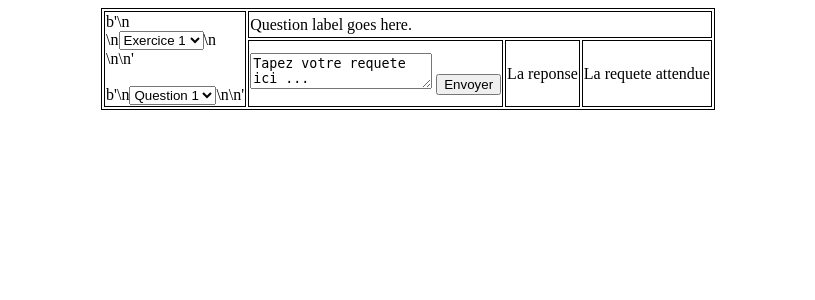
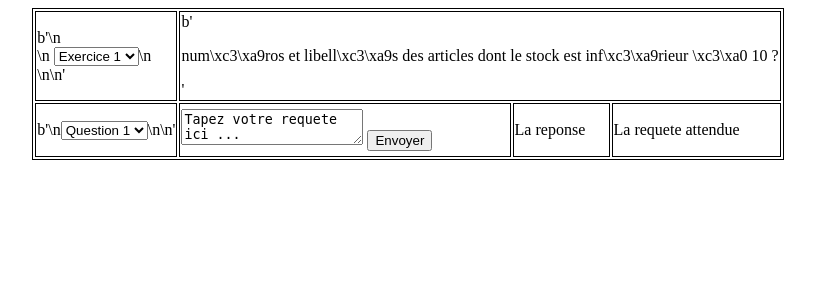
Before and after one commit to ujm-projet-l3info-2017/Groupe1, a Django app: page / in a window 1280 px wide. Shown: the top 300 px of the page, without its empty margins (232-1047 px from the left). Run offline with Django 3.2, Linux system fonts and the light colour scheme; data comes from the database, SQL or seed files in the repository.

Commit message:
fix: bugs in load_question, load_exercise and load_label

```diff
--- a/static/website/js/scriptyskippy.js
+++ b/static/website/js/scriptyskippy.js
@@ -38,3 +38,18 @@ function get_label() {
 	}
     });
 }
+
+function get_question() {
+    $.ajax({
+	url : '/question/',
+	type : 'POST' ,
+	headers: {
+            'X-CSRFToken': get_token()
+	},
+	data : { exercise_no : $("#exercise_selection").val() },
+	success : function(data, status){
+	    if (status ==="success")
+		$("#question").html( data );
+	}
+    });
+}
--- a/website/templates/website/exercise.html
+++ b/website/templates/website/exercise.html
@@ -1,6 +1,6 @@
 {% if row %}
 <form>
-<select id="exercise_selection" onclick="get_question()">
+  <select id="exercise_selection" onclick="get_question(); get_label()">
   {% for line in row %}
   {% for value in line %}
   <option value={{value}}>Exercice {{value}}</option>
--- a/website/templates/website/index.html
+++ b/website/templates/website/index.html
@@ -18,17 +18,18 @@ table, th, td {
     <div id="input_output">
       <table>
 	<tr>
-	    <td id="exercise_selection" onclick="get_question()" rowspan="2">
-	    {{exercice |safe}}
-	    </br>
-	    </br>
-	    {{question |safe}}
+	    <td id="exercise">
+	    {{exercice | safe}}
+	    </td>
 	  </td>
-	  <td name="question_label" colspan="3">
-	    Question label goes here.
+	  <td id="question_label" colspan="3">
+	      {{label | safe}}
 	  </td>
 	</tr>
 	<tr>
+	    <td id="question">
+		{{question | safe}}
+	    </td>
 	  <td id="input">
 	    <form>
 	      <textarea>Tapez votre requete ici ...</textarea>
--- a/website/views.py
+++ b/website/views.py
@@ -9,10 +9,12 @@ def index(request):
     template = loader.get_template('website/index.html')
     exercice = load_exercise(request).content
     question = load_question(request).content
+    label = load_label(request).content
 
     context = {
         'exercice': exercice,
-        'question': question
+        'question': question,
+        'label': label
     }
     return HttpResponse(template.render(context, request))
 
@@ -65,9 +67,13 @@ def load_tables():
             print("lolillo la table existe deja ou on est des merdes !")
 
 def load_label(request):
-    exercice_no  = request.POST.get('exercice_no')
+    exercice_no  = request.POST.get('exercise_no')
+    if(exercice_no == None):
+        exercice_no = "1"
     question_no  = request.POST.get('question_no')
-    requete = "SELECT intitule FROM website_question,website_contient_exercice_question,website_exercice WHERE website_question.id = website_contient_exercice_question.idQuestion AND website_exercice.id = website_contient_exercice_question.idExercice AND exercice.id ="+exercice_no+" AND question.id ="+question_no
+    if(question_no == None):
+        question_no = "1"
+    requete = "SELECT intitule FROM website_question,website_contient_exercice_question,website_exercice WHERE website_question.id = website_contient_exercice_question.idQuestion AND website_exercice.id = website_contient_exercice_question.idExercice AND website_exercice.id ="+exercice_no+" AND website_question.id ="+question_no
     with connection.cursor() as cursor:
         try:
             cursor.execute(requete)
@@ -108,7 +114,7 @@ def load_question(request):
 def load_exercise(request):
     template = loader.get_template('website/exercise.html')
 
-    requete = "SELECT numero FROM website_contient_exercice_question, website_exercice WHERE website_exercice.id=website_contient_exercice_question.idExercice"
+    requete = "SELECT numero FROM website_exercice"
     with connection.cursor() as cursor:
         try:
             cursor.execute(requete)
```
